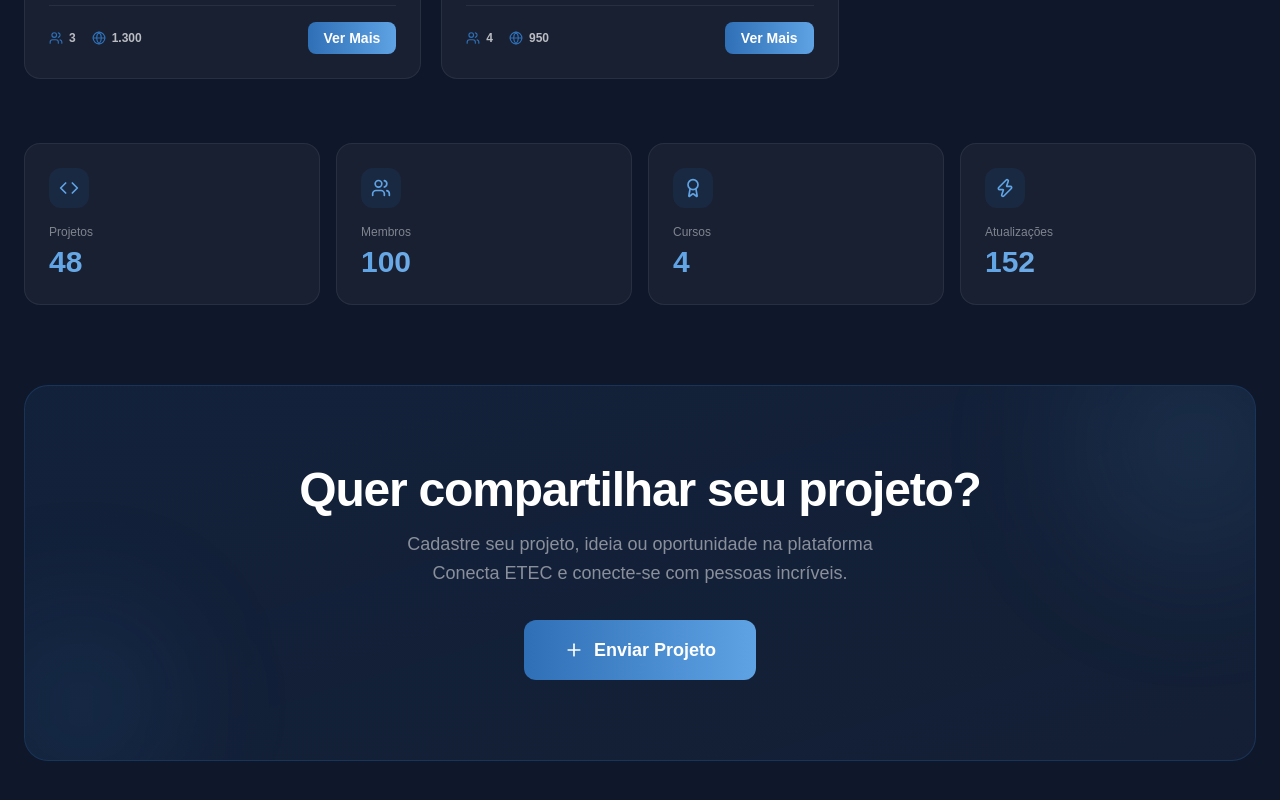
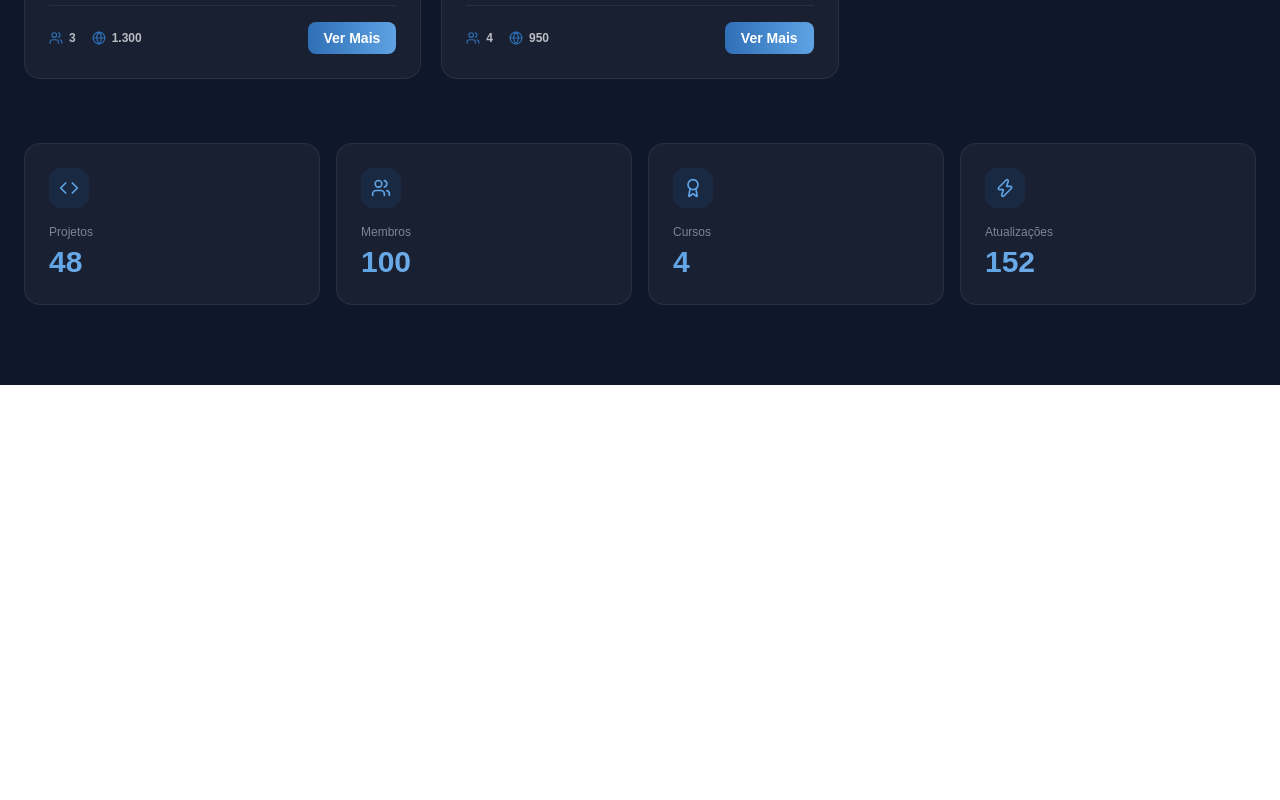
Before and after one commit to Joao-Vic-Muniz/ConectaETEC, a React (Vite) app: page /explorar in a window 1280 px wide. Shown: the part 1338-2138 px from the top of the page. After the commit the page ends 1723 px from the top, so only its background shows below. Built offline with nearby package versions, Linux system fonts and the light colour scheme.

Commit message:
ajuste no botao da comunidade

```diff
--- a/src/pages/Comunity.tsx
+++ b/src/pages/Comunity.tsx
@@ -1,9 +1,9 @@
 import { useState, useEffect } from "react";
+import { HashLink } from "react-router-hash-link";
 import {
   ShieldCheck,
   Users,
   HeartHandshake,
-  Sparkles,
   TrendingUp,
   Award,
   Lightbulb,
@@ -11,6 +11,7 @@ import {
   Brain,
   Heart,
   MessageCircle,
+  Sparkles,
   BookOpen,
 } from "lucide-react";
 import ChatAI from "../components/ChatAI";
@@ -104,10 +105,14 @@ export default function Comunity() {
               para nossos alunos, fortalecendo a comunidade e garantindo que
               ninguém fique para trás.
             </p>
-            <button className="inline-flex items-center gap-2 bg-primary hover:bg-primary-light text-white px-8 md:px-12 py-3 md:py-4 rounded-full font-fredoka font-bold transition-all duration-300 shadow-lg shadow-primary/20 active:scale-95">
-              Participe Agora
+            <HashLink
+              smooth
+              to="#apoio"
+              className="inline-flex items-center gap-2 bg-primary hover:bg-primary-light text-white px-8 md:px-12 py-3 md:py-4 rounded-full font-fredoka font-bold transition-all duration-300 shadow-lg shadow-primary/20 active:scale-95"
+            >
+              Veja mais
               <Sparkles size={20} />
-            </button>
+            </HashLink>
           </div>
 
           <div className="grid grid-cols-2 md:grid-cols-4 gap-4 mt-12">
@@ -183,7 +188,10 @@ export default function Comunity() {
         </div>
       </section>
 
-      <section className="py-20 md:py-32 px-4 relative overflow-hidden animate-section">
+      <section
+        className="py-20 md:py-32 px-4 relative overflow-hidden animate-section"
+        id="apoio"
+      >
         <div className="absolute top-0 left-0 w-full h-full bg-gradient-to-b from-purple-500/5 via-transparent to-transparent pointer-events-none"></div>
         <div className="absolute -left-20 top-1/2 w-80 h-80 bg-purple-500/10 blur-3xl rounded-full"></div>
         <div className="absolute -right-20 bottom-1/2 w-80 h-80 bg-pink-500/10 blur-3xl rounded-full"></div>
--- a/src/pages/Explore.tsx
+++ b/src/pages/Explore.tsx
@@ -356,30 +356,6 @@ export default function Explore() {
         </div>
       </section>
 
-      {/* ── CTA ── */}
-      <section className="px-6 pb-24">
-        <div className="max-w-screen-xl mx-auto">
-          <div className="relative bg-gradient-to-br from-primary/12 to-primary-light/[0.06] border border-primary/25 rounded-3xl p-12 md:p-20 text-center overflow-hidden transition-all duration-300 hover:border-primary/45 hover:shadow-2xl hover:shadow-primary/20">
-            {/* Decorative orbs inside box */}
-            <div className="pointer-events-none absolute top-[-60px] right-[-60px] w-60 h-60 rounded-full bg-primary-light/10 blur-[70px]" />
-            <div className="pointer-events-none absolute bottom-[-40px] left-[-40px] w-48 h-48 rounded-full bg-primary/12 blur-[60px]" />
-
-            <div className="relative z-10">
-              <h2 className="font-fredoka font-bold text-4xl md:text-5xl text-white tracking-tight mb-4">
-                Quer compartilhar seu projeto?
-              </h2>
-              <p className="text-white/50 text-base md:text-lg font-light max-w-lg mx-auto leading-relaxed mb-8">
-                Cadastre seu projeto, ideia ou oportunidade na plataforma Conecta ETEC e conecte-se com pessoas incríveis.
-              </p>
-              <button className="inline-flex items-center gap-2.5 bg-gradient-to-r from-primary to-primary-light hover:from-primary-light hover:to-accent text-white px-10 py-4 rounded-xl font-fredoka font-bold text-lg transition-all duration-300 hover:scale-105 hover:shadow-2xl hover:shadow-primary/50">
-                <Plus className="w-5 h-5" />
-                Enviar Projeto
-              </button>
-            </div>
-          </div>
-        </div>
-      </section>
-
     </div>
   );
 }
--- a/src/pages/Home.tsx
+++ b/src/pages/Home.tsx
@@ -141,7 +141,7 @@ export default function Home() {
 
                 <p className="text-white/65 leading-relaxed text-base font-light group-hover:text-white/80 transition-colors">
                   Conheça as matérias técnicas de cada curso,
-                  vendo alguns destaque sobre elas.
+                  vendo alguns destaques sobre elas.
                 </p>
 
                 <div className="absolute -top-12 -right-12 w-32 h-32 rounded-full bg-gradient-to-br from-white/20 to-transparent blur-2xl opacity-0 group-hover:opacity-100 transition-opacity duration-500" />
```
